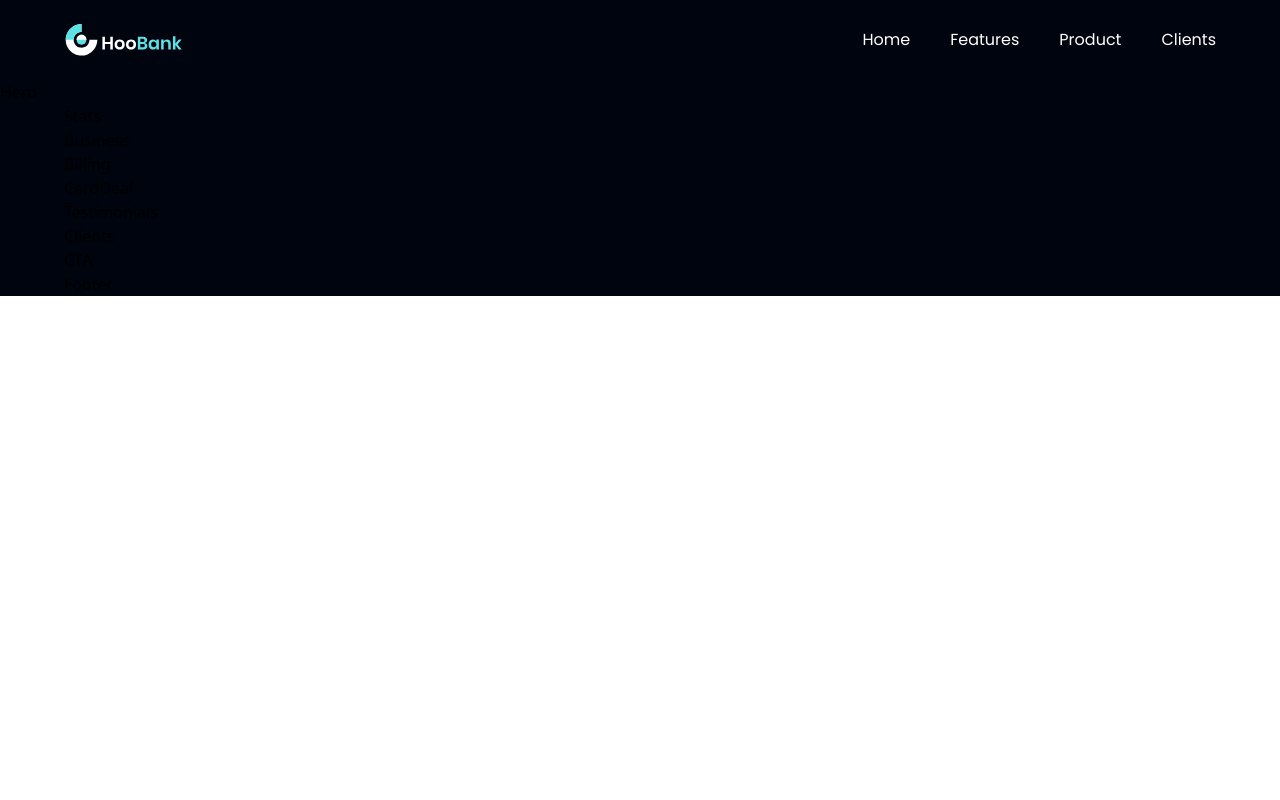
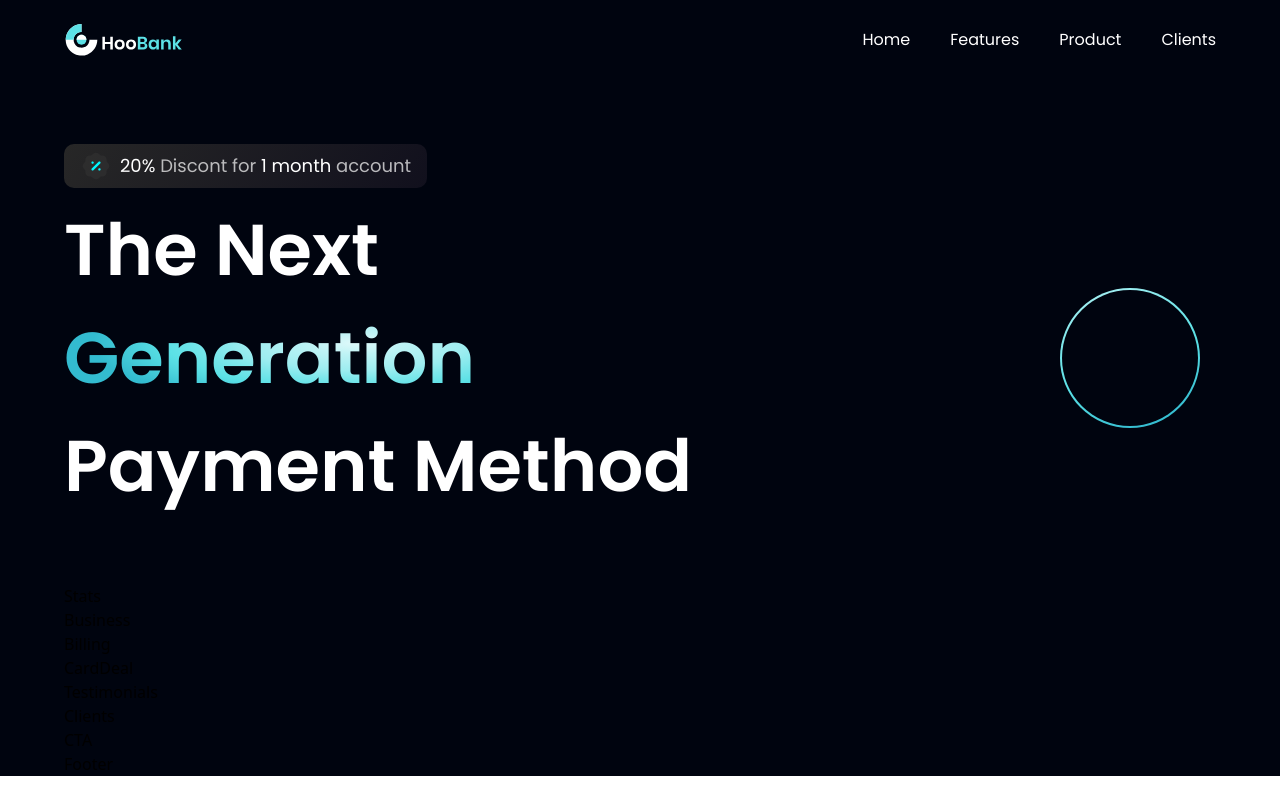
Before and after one commit to shreyas0924/modern-website, a React (Vite) app: page / in a window 1280 px wide. Built offline with nearby package versions, Linux system fonts and the light colour scheme.

Commit message:
hero section

```diff
--- a/src/components/GetStarted.jsx
+++ b/src/components/GetStarted.jsx
@@ -1,9 +1,14 @@
 import React from 'react'
-
+import styles from '../style'
+import { arrowUp } from '../assets'
 const GetStarted = () => {
   return (
-    <div>
+    <div className={`${styles.flexCenter} w-[140px] h-[140px] rounded-full bg-blue-gradient p-[2px] cursor-pointer`}>
+      <div className={`${styles.flexCenter} flex-col bg-primary w-[100%] h-[100%] rounded-full`}>
+        <div className={`${styles.flexStart} flex-row `}>
 
+        </div>
+      </div>
     </div>
   )
 }
--- a/src/components/Hero.jsx
+++ b/src/components/Hero.jsx
@@ -1,11 +1,38 @@
 import React from 'react'
+import styles from '../style'
+import { discount, robot } from '../assets'
+import GetStarted from './GetStarted'
 
-const Hero = () => {
-  return (
-    <div>
-      Hero
+const Hero = () =>(
+  <section className={`flex md:flex-row flex-col ${styles.paddingY}`} id='home'>
+
+    <div className={`flex-1 ${styles.flexStart} flex-col xl:px-0 sm:px-16 px-6`}>
+
+      <div className={`flex flex-row items-center py-[6px] px-4 bg-discount-gradient rounded-[10px] mb-2`}>
+        <img src={discount} alt='discount' className='w-[32px] h-[32px]' />
+        <p className={`${styles.paragraph} ml-2`}>
+          <span className='text-white'>20%</span> Discont for {" "}
+          <span className='text-white'>1 month </span> account
+        </p>
+      </div>
+
+      <div className='flex flex-row justify-between items-center w-full'>
+        <h1 className='flex-1 font-poppins font-semibold ss:text-[72px] text-[52px] text-white'>
+          The Next <br className='sm:block hidden'/>
+          <span className='text-gradient'>Generation
+          </span> {" "} <br className='sm:block hidden' />
+          Payment Method
+        </h1>
+
+        <div className='ss:flex hidden md:mr-4 mr-0'>
+          <GetStarted />
+        </div>
+
+      </div>
+
     </div>
-  )
-}
+  </section>
+)
+
 
 export default Hero
```
